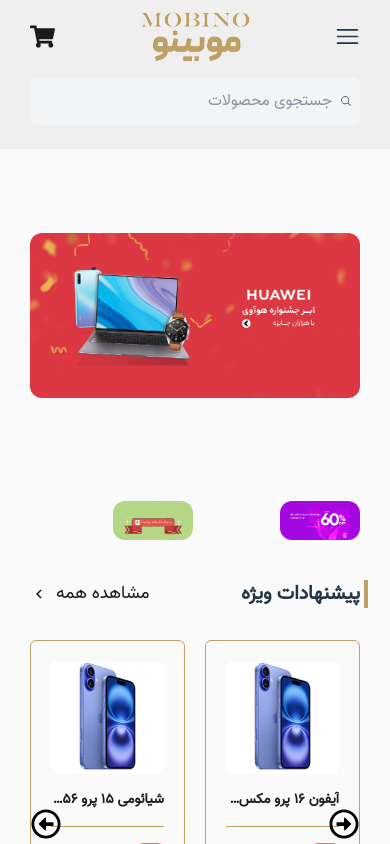
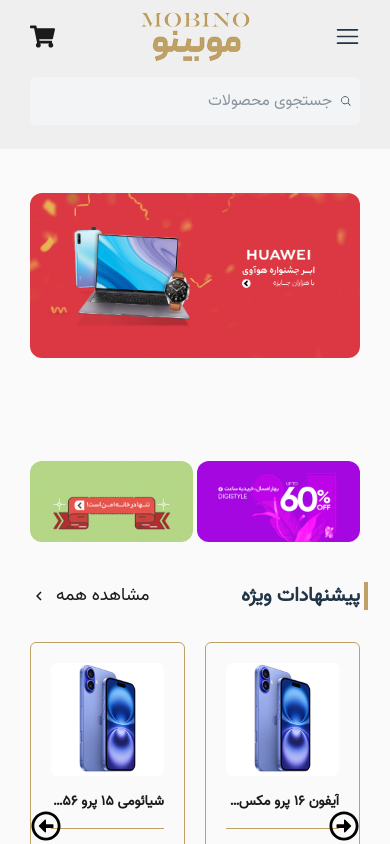
Before and after one commit to alib2004/ECommerce, a React (Vite) app: page / in a window 390 px wide. Shown: the top 844 px of the page. Built offline with nearby package versions, Linux system fonts and the light colour scheme; grey boxes are pictures that could not be loaded.

Commit message:
fixed a bug

```diff
--- a/src/pages/home/Home.jsx
+++ b/src/pages/home/Home.jsx
@@ -25,7 +25,7 @@
         effect="blur"
         className="rounded-lg hidden md:block"
       />
-      <div className="mb-10 mt-10 lg:mb-0 flex flex-col lg:flex-row gap-5">
+      <div className="mb-10 lg:mt-10 lg:mb-0 flex flex-col lg:flex-row gap-5">
         <div className="lg:w-[70%] w-full mx-auto lg:h-[500px]">
           <Swiper spaceBetween={20} slidesPerView={1} loop={true}>
             <SwiperSlide>
@@ -55,12 +55,12 @@
           <LazyLoadImage
             src="/imgs/banner-md-2.jpg"
             effect="blur"
-            className="lg:h-[220px] lg:w-full w-[49%] object-cover rounded-xl"
+            className="lg:h-[220px] w-full object-cover rounded-xl"
           />
           <LazyLoadImage
             src="/imgs/banner-md-03.gif"
             effect="blur"
-            className="lg:h-[220px] lg:w-full w-[49%] object-cover rounded-xl"
+            className="lg:h-[220px] w-full object-cover rounded-xl"
           />
         </div>
       </div>
```
